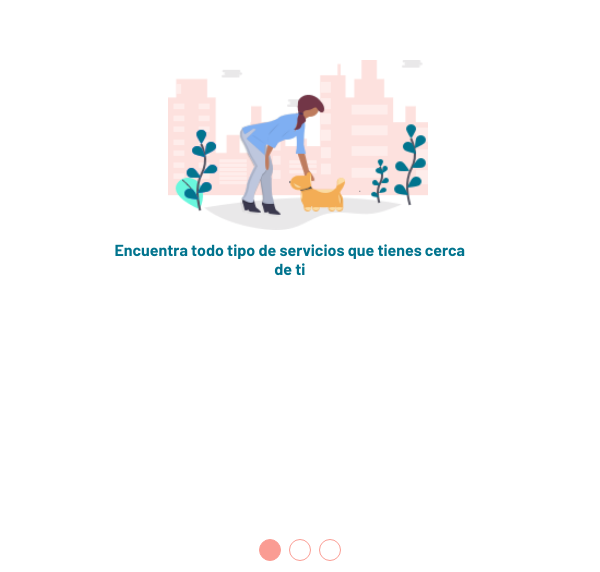
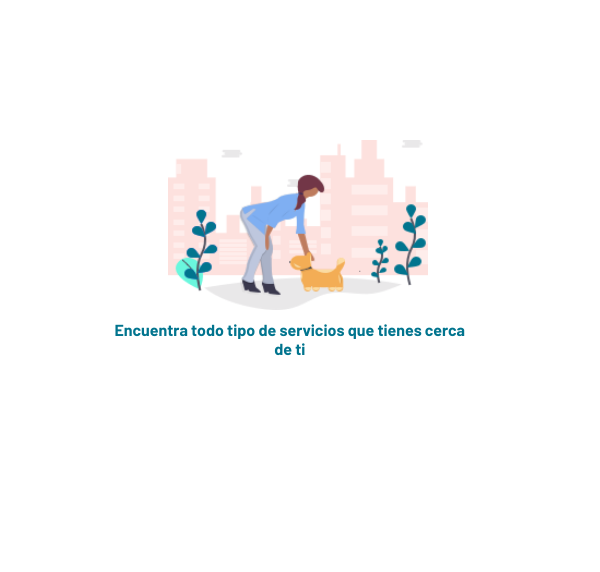
Before and after one commit to Corocottax/proyecto-final-react, a React (Create React App) app: page / in a window 600 px wide. Shown: the part 226-798 px from the top of the page. Built offline with nearby package versions, Linux system fonts and the light colour scheme; no server answers.

Commit message:
prelogin height1

```diff
--- a/src/pages/PreLogin/PreLogin.scss
+++ b/src/pages/PreLogin/PreLogin.scss
@@ -166,6 +166,12 @@ h3{
       background-color: white;
 
     .slider-container-1{
+      .swiper {
+        position: absolute;
+          width: 100vw;
+          height: 120vh;
+          background-color: white;
+        }
   .swiper-slide img {
     display: block;
     width: 100%;
```
